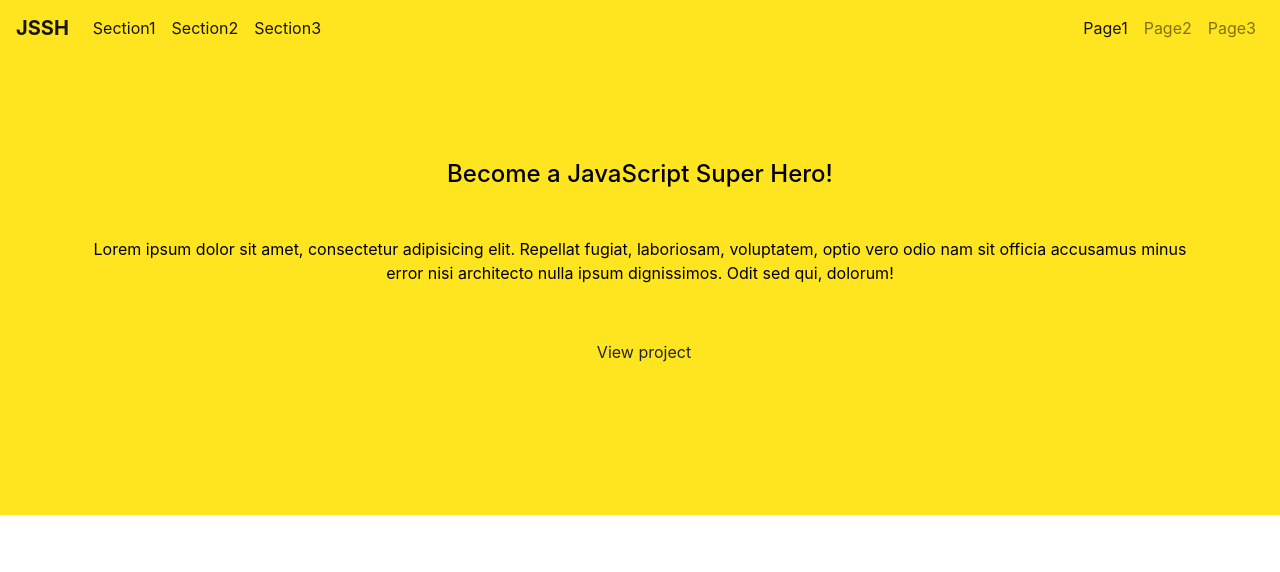
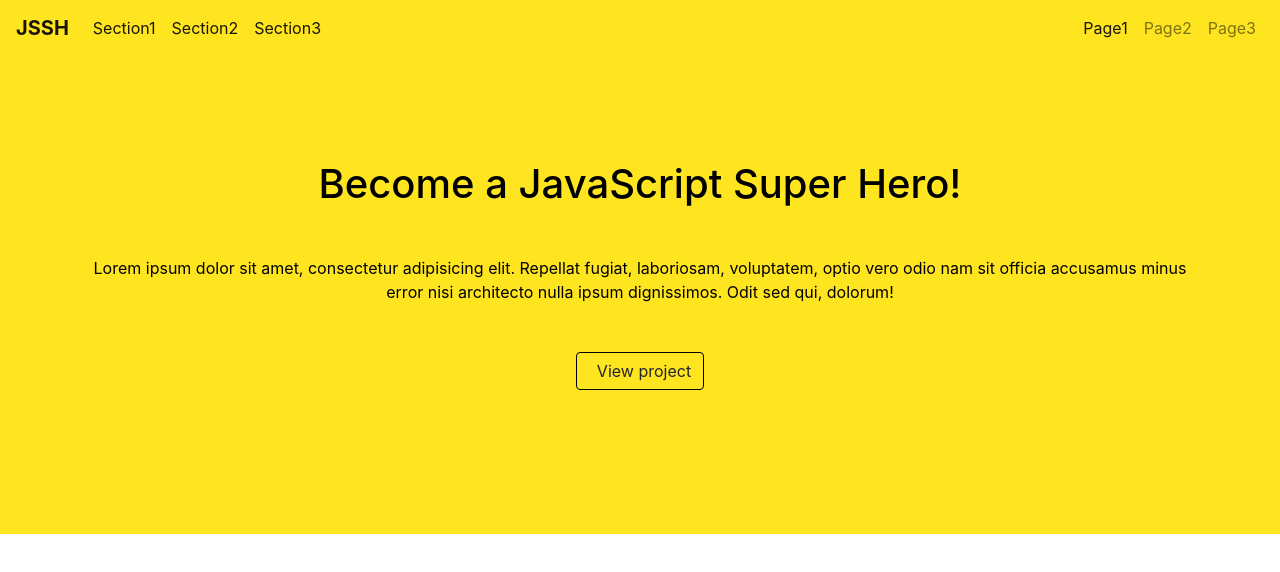
Before and after one commit to Farid212/jssh.com, a React (Create React App) app: page / in a window 1280 px wide. Shown: the top 572 px of the page. Built offline with nearby package versions, Linux system fonts and the light colour scheme.

Commit message:
jumbo updated

```diff
--- a/src/components/Jumbotron/Jumbotron.jsx
+++ b/src/components/Jumbotron/Jumbotron.jsx
@@ -1,16 +1,16 @@
 import React from "react";
-import { MDBJumbotron, MDBBtn, MDBContainer, MDBRow, MDBCol, MDBCardTitle, MDBIcon } from "mdbreact";
+import { MDBJumbotron, MDBBtn, MDBCol, MDBIcon } from "mdbreact";
 
 const Jumbotron = () => {
   return (
     <MDBJumbotron style={{ padding: 0 }}>
       <MDBCol className="text-white text-center py-5 px-4" style={{ backgroundColor: "#ffe51f" }}>
         <MDBCol className="py-5">
-          <MDBCardTitle style={{color: "black"}} className="h1-responsive pt-3 m-5 font-bold">Become a JavaScript Super Hero!</MDBCardTitle>
+          <h1 style={{color: "black"}} className="pt-3 m-5 font-bold">Become a JavaScript Super Hero!</h1>
           <p className="mx-5 mb-5"  style={{color: "black"}} >Lorem ipsum dolor sit amet, consectetur adipisicing elit. Repellat fugiat, laboriosam, voluptatem,
             optio vero odio nam sit officia accusamus minus error nisi architecto nulla ipsum dignissimos. Odit sed qui, dolorum!
           </p>
-          <MDBBtn outline color="white" className="mb-5"><MDBIcon icon="clone" className="mr-2"></MDBIcon> View project</MDBBtn>
+          <MDBBtn outline style={{border: "1px solid black"}} className="mb-5"><MDBIcon icon="clone" className="mr-2"></MDBIcon> View project</MDBBtn>
         </MDBCol>
       </MDBCol>
     </MDBJumbotron>
```
